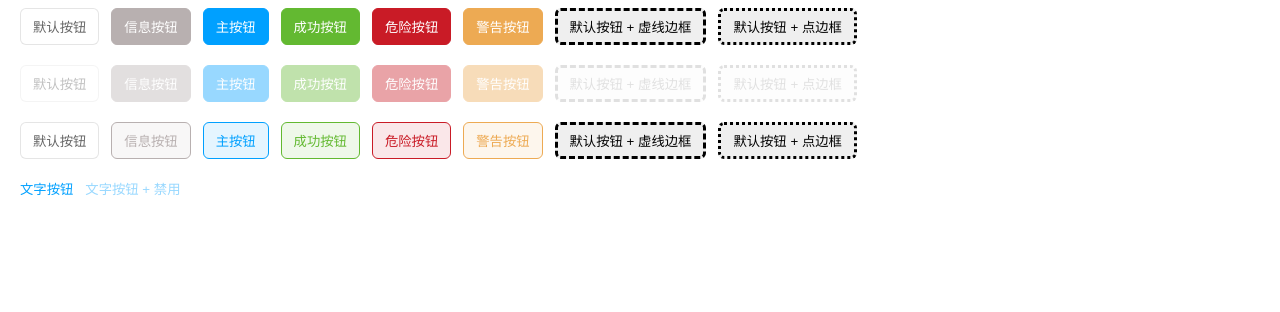
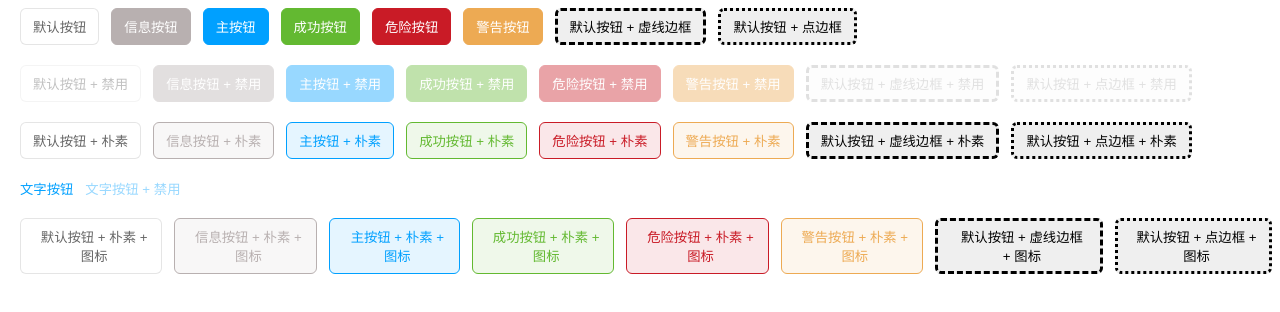
Before and after one commit to ddzy/vue3-ui, a Vue app in the folder packages/button/: page / in a window 1280 px wide. Shown: the top 312 px of the page. Built offline with nearby package versions, Linux system fonts and the light colour scheme.

Commit message:
feat(button): 按钮新增图标可配置项, 可以在文字前展示自定义图标
affects: button

```diff
--- a/packages/button/src/App.vue
+++ b/packages/button/src/App.vue
@@ -59,7 +59,7 @@
 				:disabled="true"
 				@click="handleClick($event, 'default')"
 			>
-				默认按钮
+				默认按钮 + 禁用
 			</V3Button>
 			<V3Button
 				class="button__item"
@@ -67,7 +67,7 @@
 				:disabled="true"
 				@click="handleClick($event, 'info')"
 			>
-				信息按钮
+				信息按钮 + 禁用
 			</V3Button>
 			<V3Button
 				class="button__item"
@@ -75,7 +75,7 @@
 				:disabled="true"
 				@click="handleClick($event, 'primary')"
 			>
-				主按钮
+				主按钮 + 禁用
 			</V3Button>
 			<V3Button
 				class="button__item"
@@ -83,7 +83,7 @@
 				:disabled="true"
 				@click="handleClick($event, 'success')"
 			>
-				成功按钮
+				成功按钮 + 禁用
 			</V3Button>
 			<V3Button
 				class="button__item"
@@ -91,7 +91,7 @@
 				:disabled="true"
 				@click="handleClick($event, 'danger')"
 			>
-				危险按钮
+				危险按钮 + 禁用
 			</V3Button>
 			<V3Button
 				class="button__item"
@@ -99,14 +99,14 @@
 				:disabled="true"
 				@click="handleClick($event, 'warning')"
 			>
-				警告按钮
+				警告按钮 + 禁用
 			</V3Button>
 
 			<V3Button class="button__item" borderType="dashed" :disabled="true">
-				默认按钮 + 虚线边框
+				默认按钮 + 虚线边框 + 禁用
 			</V3Button>
 			<V3Button class="button__item" borderType="dotted" :disabled="true">
-				默认按钮 + 点边框
+				默认按钮 + 点边框 + 禁用
 			</V3Button>
 		</div>
 
@@ -117,7 +117,7 @@
 				:plain="true"
 				@click="handleClick($event, 'default')"
 			>
-				默认按钮
+				默认按钮 + 朴素
 			</V3Button>
 			<V3Button
 				class="button__item"
@@ -125,7 +125,7 @@
 				:plain="true"
 				@click="handleClick($event, 'info')"
 			>
-				信息按钮
+				信息按钮 + 朴素
 			</V3Button>
 			<V3Button
 				class="button__item"
@@ -133,7 +133,7 @@
 				:plain="true"
 				@click="handleClick($event, 'primary')"
 			>
-				主按钮
+				主按钮 + 朴素
 			</V3Button>
 			<V3Button
 				class="button__item"
@@ -141,7 +141,7 @@
 				:plain="true"
 				@click="handleClick($event, 'success')"
 			>
-				成功按钮
+				成功按钮 + 朴素
 			</V3Button>
 			<V3Button
 				class="button__item"
@@ -149,7 +149,7 @@
 				:plain="true"
 				@click="handleClick($event, 'danger')"
 			>
-				危险按钮
+				危险按钮 + 朴素
 			</V3Button>
 			<V3Button
 				class="button__item"
@@ -157,14 +157,14 @@
 				:plain="true"
 				@click="handleClick($event, 'warning')"
 			>
-				警告按钮
+				警告按钮 + 朴素
 			</V3Button>
 
 			<V3Button class="button__item" borderType="dashed" :plain="true">
-				默认按钮 + 虚线边框
+				默认按钮 + 虚线边框 + 朴素
 			</V3Button>
 			<V3Button class="button__item" borderType="dotted" :plain="true">
-				默认按钮 + 点边框
+				默认按钮 + 点边框 + 朴素
 			</V3Button>
 		</div>
 
@@ -183,6 +183,80 @@
 				@click="handleClick($event, 'default')"
 			>
 				文字按钮 + 禁用
+			</V3Button>
+		</div>
+
+		<div class="button__list">
+			<V3Button
+				class="button__item"
+				:type="'default'"
+				:icon="'v3-icon-search'"
+				:plain="true"
+				@click="handleClick($event, 'default')"
+			>
+				默认按钮 + 朴素 + 图标
+			</V3Button>
+			<V3Button
+				class="button__item"
+				type="info"
+				:icon="'v3-icon-prompt'"
+				:plain="true"
+				@click="handleClick($event, 'info')"
+			>
+				信息按钮 + 朴素 + 图标
+			</V3Button>
+			<V3Button
+				class="button__item"
+				type="primary"
+				:icon="'v3-icon-upload'"
+				:plain="true"
+				@click="handleClick($event, 'primary')"
+			>
+				主按钮 + 朴素 + 图标
+			</V3Button>
+			<V3Button
+				class="button__item"
+				type="success"
+				:plain="true"
+				:icon="'v3-icon-assessed-badge'"
+				@click="handleClick($event, 'success')"
+			>
+				成功按钮 + 朴素 + 图标
+			</V3Button>
+			<V3Button
+				class="button__item"
+				type="danger"
+				:plain="true"
+				:icon="'v3-icon-close'"
+				@click="handleClick($event, 'danger')"
+			>
+				危险按钮 + 朴素 + 图标
+			</V3Button>
+			<V3Button
+				class="button__item"
+				type="warning"
+				:plain="true"
+				:icon="'v3-icon-warning'"
+				@click="handleClick($event, 'warning')"
+			>
+				警告按钮 + 朴素 + 图标
+			</V3Button>
+
+			<V3Button
+				class="button__item"
+				borderType="dashed"
+				:plain="true"
+				:icon="'v3-icon-password'"
+			>
+				默认按钮 + 虚线边框 + 图标
+			</V3Button>
+			<V3Button
+				class="button__item"
+				borderType="dotted"
+				:plain="true"
+				:icon="'v3-icon-pin'"
+			>
+				默认按钮 + 点边框 + 图标
 			</V3Button>
 		</div>
 	</div>
--- a/packages/button/src/components/Button.style.scss
+++ b/packages/button/src/components/Button.scss
@@ -16,6 +16,13 @@ button {
 	&:disabled {
 		cursor: not-allowed;
 		opacity: 0.4;
+	}
+	& > * {
+		display: inline-block;
+		vertical-align: middle;
+	}
+	& [class*='v3-icon-'] + span {
+		margin-left: 6px;
 	}
 }
 
--- a/packages/button/src/components/Button.vue
+++ b/packages/button/src/components/Button.vue
@@ -11,11 +11,27 @@
 			[`v3-button--disabled`]: defaultProps.disabled,
 		}"
 	>
-		<slot></slot>
+		<i
+			v-if="defaultProps.icon"
+			:class="{
+				'v3-icon': !!defaultProps.icon,
+				[defaultProps.icon]: true,
+			}"
+		></i>
+		<span>
+			<slot></slot>
+		</span>
 	</button>
 </template>
 <script lang="ts">
-import { defineComponent, onMounted, onUnmounted, reactive, toRefs } from 'vue';
+import {
+	defineComponent,
+	onMounted,
+	onUnmounted,
+	reactive,
+	ref,
+	toRefs,
+} from 'vue';
 import * as TYPES from '../index';
 
 export default defineComponent({
@@ -26,6 +42,7 @@ export default defineComponent({
 		borderType: String as () => TYPES.IButtonBorderType,
 		disabled: Boolean as () => TYPES.IButtonDisabled,
 		plain: Boolean as () => TYPES.IButtonPlain,
+		icon: String as () => TYPES.IButtonIcon,
 	},
 	setup(props, context) {
 		const defaultProps = reactive({
@@ -34,57 +51,54 @@ export default defineComponent({
 			borderType: 'solid',
 			plain: false,
 			disabled: false,
+			icon: '',
 			...toRefs(props),
 		} as typeof props);
+		const buttonRef = ref(document.createElement('button'));
 
-		function documentClickListener(e: Event) {
-			const element = e.target as HTMLElement;
+		function buttonClickListener(e: Event) {
+			const button = buttonRef.value as HTMLButtonElement;
+			const path = e.composedPath();
 
-			if (
-				element &&
-				element.nodeName === 'BUTTON' &&
-				element.classList.contains('v3-button')
-			) {
-				element.classList.add('v3-button--active');
+			if (path.includes(button)) {
+				button.classList.add('v3-button--active');
 			}
 		}
 
-		function documentAnimationEndListener(e: Event) {
-			const element = e.target as HTMLElement;
+		function buttonAnimationEndListener(e: Event) {
+			const button = buttonRef.value as HTMLButtonElement;
+			const path = e.composedPath();
 
-			if (
-				element &&
-				element.nodeName === 'BUTTON' &&
-				element.classList.contains('v3-button')
-			) {
-				element.classList.remove('v3-button--active');
+			if (path.includes(button)) {
+				button.classList.remove('v3-button--active');
 			}
 		}
 
 		onMounted(() => {
-			document.addEventListener('click', documentClickListener, false);
-			document.addEventListener(
+			const button = buttonRef.value as HTMLButtonElement;
+
+			button.addEventListener('click', buttonClickListener, false);
+			button.addEventListener(
 				'animationend',
-				documentAnimationEndListener,
+				buttonAnimationEndListener,
 				false
 			);
 		});
 		onUnmounted(() => {
-			document.removeEventListener('click', documentClickListener, false);
-			document.removeEventListener(
-				'animationend',
-				documentAnimationEndListener,
-				false
-			);
+			const button = buttonRef.value as HTMLButtonElement;
+
+			button.removeEventListener('click', buttonClickListener);
+			button.removeEventListener('animationend', buttonAnimationEndListener);
 		});
 
 		return {
 			defaultProps,
 			context,
+			buttonRef,
 		};
 	},
 });
 </script>
 <style lang="scss" scoped>
-@import './Button.style.scss';
+@import './Button.scss';
 </style>
--- a/packages/button/src/index.d.ts
+++ b/packages/button/src/index.d.ts
@@ -8,5 +8,6 @@ export type IButtonType =
 	| 'text';
 export type IButtonNativeType = 'button' | 'submit' | 'reset' | 'menu';
 export type IButtonBorderType = 'solid' | 'dashed' | 'dotted' | 'double' | 'groove' | 'outset';
-export type IButtonPlain = boolean;
-export type IButtonDisabled = boolean;
+export type IButtonPlain = boolean | undefined;
+export type IButtonDisabled = boolean | undefined;
+export type IButtonIcon = string | undefined;
--- a/packages/button/src/main.ts
+++ b/packages/button/src/main.ts
@@ -1,5 +1,6 @@
 import { createApp } from 'vue';
 import App from './App.vue';
+import 'icon';
 
 const app = createApp(App);
 
```
